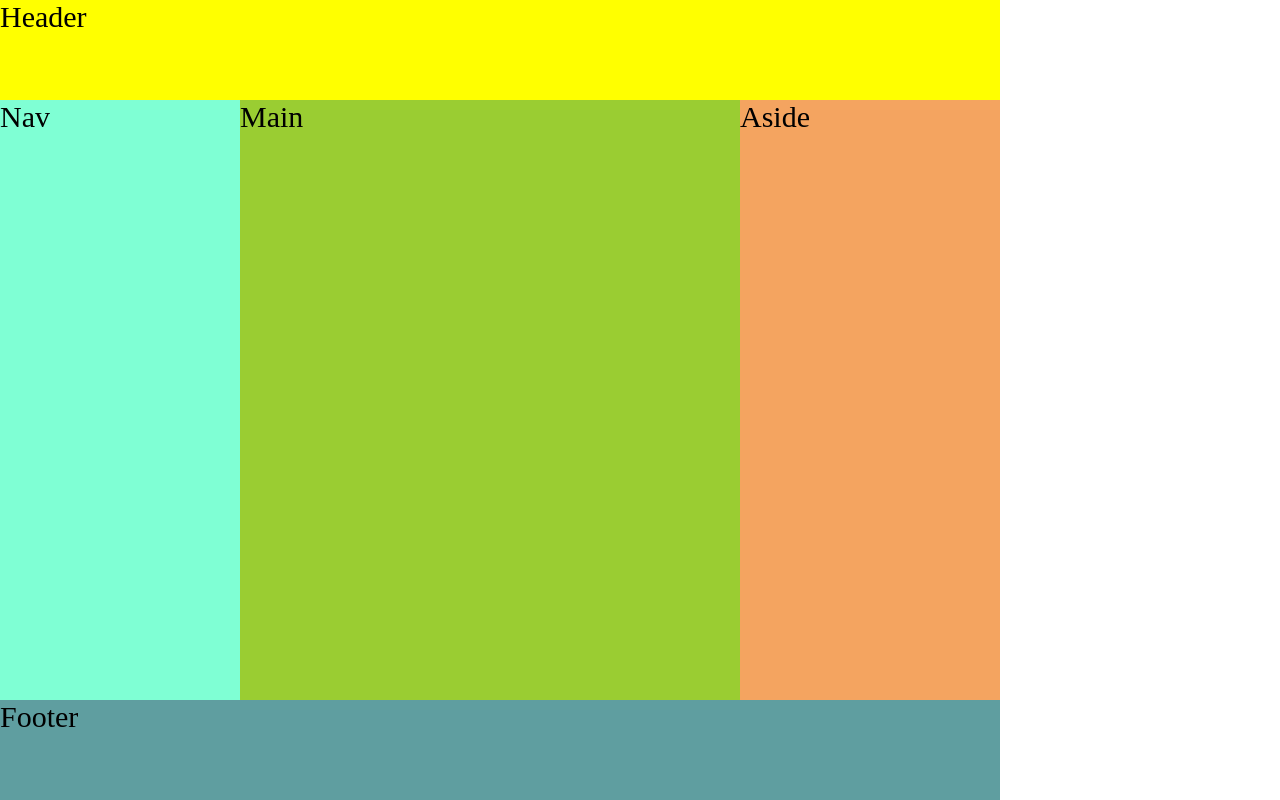
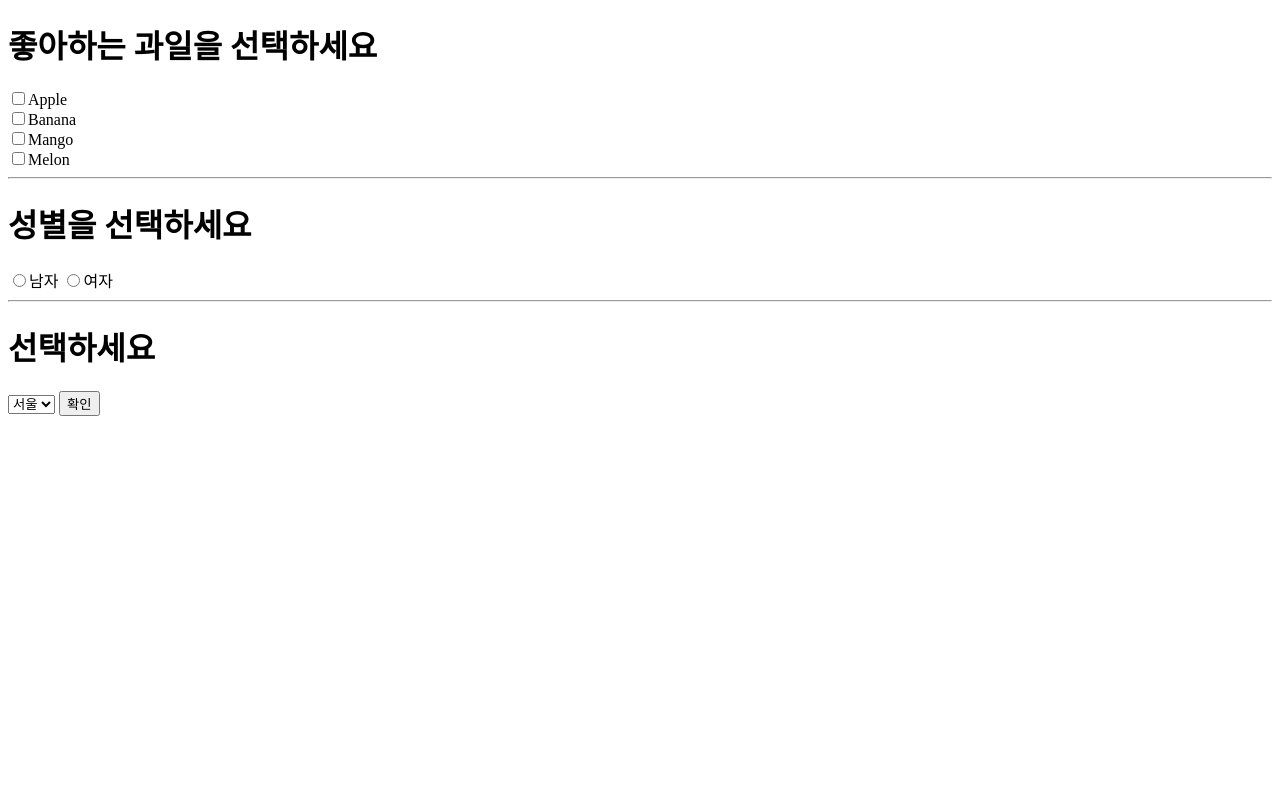
Before and after one commit to steam88ys/2022php_backup, a PHP site: page /test4.html in a window 1280 px wide. Run offline with PHP 8.4, Linux system fonts and the light colour scheme.

Commit message:
select, radio 추가

```diff
--- a/test2.html
+++ b/test2.html
@@ -83,8 +83,10 @@
         <tr>
             <td>취미</td>
             <td>
-                <input type="checkbox" value="painting">그림그리기
-                <input type="checkbox" value="photo">사진찍기
+                <input type="checkbox" name="hobby[]" value="painting">그림그리기
+                <input type="checkbox" name="hobby[]" value="photo">사진찍기
+                <input type="checkbox" name="hobby[]" value="swim">수영
+                <input type="checkbox" name="hobby[]" value="climb">등산
             </td>
         </tr>
         <tr>
--- a/test4.html
+++ b/test4.html
@@ -5,59 +5,29 @@
     <meta http-equiv="X-UA-Compatible" content="IE=edge">
     <meta name="viewport" content="width=device-width, initial-scale=1.0">
     <title>Document</title>
-    <style>
-        body {
-            margin: 0px;
-        }
-        #wrap {
-            width: 1000px;
-            height: 800px;
-        }
-        #header {
-            width: 1000px;
-            height: 100px;
-            background-color: yellow;
-            font-size: 30px;
-        }
-        #nav {
-            float: left;
-            width: 240px;
-            height: 600px;
-            background-color: aquamarine;
-            font-size: 30px;
-        }
-        #main {
-            float: left;
-            width: 500px;
-            height: 600px;
-            background-color: yellowgreen;
-            font-size: 30px;
-        }
-        #aside {
-            width: 260px;
-            height: 600px;
-            display: inline-block;  /* block모델 옆으로 배치 */
-            background-color: sandybrown;
-            font-size: 30px;
-        }
-        /* clear:both -> left 정렬 해제 */
-        #footer {
-            width: 1000px;
-            height: 100px;
-            background-color: cadetblue;
-            font-size: 30px;
-        }
-    </style>
 </head>
 <body>
-    <div id="wrap">
-        <div id="header">Header</div>
-        <div id="nav">Nav</div>
-        <div id="main">Main</div>
-        <div id="aside">Aside</div>
-        <div id="footer">Footer</div>
-    </div>
+    <h1>좋아하는 과일을 선택하세요</h1>
+    <form method="post" action="test4_1.php">
+        <input type="checkbox" name="fruit[]" value="apple">Apple<br>
+        <input type="checkbox" name="fruit[]" value="banana">Banana<br>
+        <input type="checkbox" name="fruit[]" value="mango">Mango<br>
+        <input type="checkbox" name="fruit[]" value="melon">Melon<br>
+        <hr>
+        <h1>성별을 선택하세요</h1>
+        <input type="radio" name="gender" value="man">남자
+        <input type="radio" name="gender" value="woman">여자
+        <hr>
+        <h1>선택하세요</h1>
+        <select name="sel">
+            <option value="서울">서울</option>
+            <option value="부산">부산</option>
+            <option value="인천">인천</option>
+            <option value="대구">대구</option>
+            <option value="제주">제주</option>
+        </select>
 
-
+        <button type="submit">확인</button>
+    </form>
 </body>
 </html>
```
Also changed, not shown: test2.php (+12 -4 lines), test4_1.php (added, +11 -0 lines).
